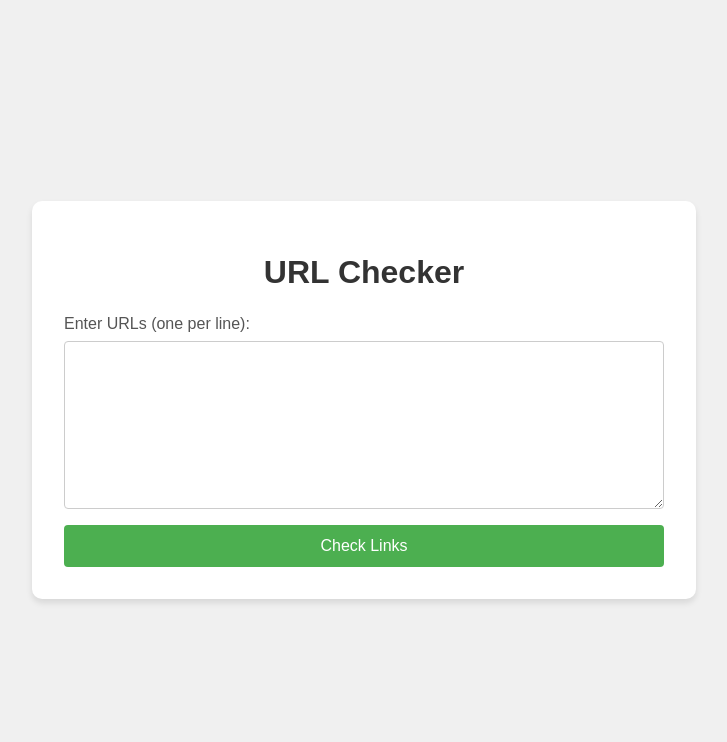
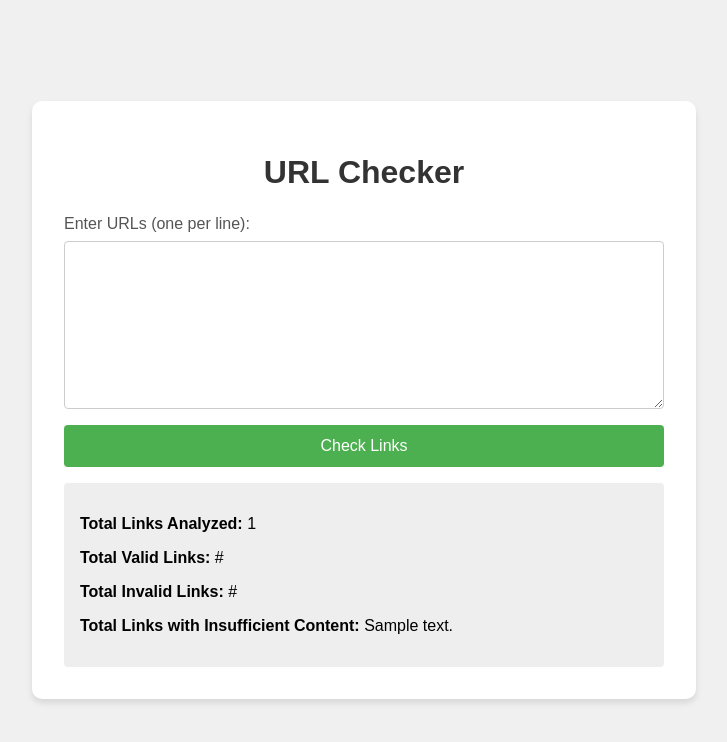
Before and after one commit to forte-technologies/link-checker-v4.1, a Flask app: template linkappv4.1/templates/index.html in a window 1280 px wide. Shown: the top 742 px of the page, without its empty margins (276-1003 px from the left). Run offline with Flask 2, Linux system fonts and the light colour scheme; the template is opened without the code that fills it: most values are stand-ins (such as "Sample title", 1, 10 or a date in 2020).

Commit message:
Update index.html

```diff
--- a/linkappv4.1/templates/index.html
+++ b/linkappv4.1/templates/index.html
@@ -57,16 +57,28 @@
         button:hover {
             background-color: #45a049;
         }
+        .statistics {
+            background-color: #eee;
+            padding: 1rem;
+            margin-top: 1rem;
+            border-radius: 4px;
+        }
     </style>
 </head>
 <body>
     <div class="container">
         <h1>URL Checker</h1>
-        <form action="/check_links" method="post">
+        <form action="{{ url_for('check_links') }}" method="post">
             <label for="urls">Enter URLs (one per line):</label>
             <textarea id="urls" name="urls" rows="10" required></textarea>
             <button type="submit">Check Links</button>
         </form>
+        <div class="statistics">
+            <p><strong>Total Links Analyzed:</strong> {{ stats.total_urls }}</p>
+            <p><strong>Total Valid Links:</strong> {{ stats.valid_links }}</p>
+            <p><strong>Total Invalid Links:</strong> {{ stats.invalid_links }}</p>
+            <p><strong>Total Links with Insufficient Content:</strong> {{ stats.insignificant_content }}</p>
+        </div>
     </div>
 </body>
 </html>
```
